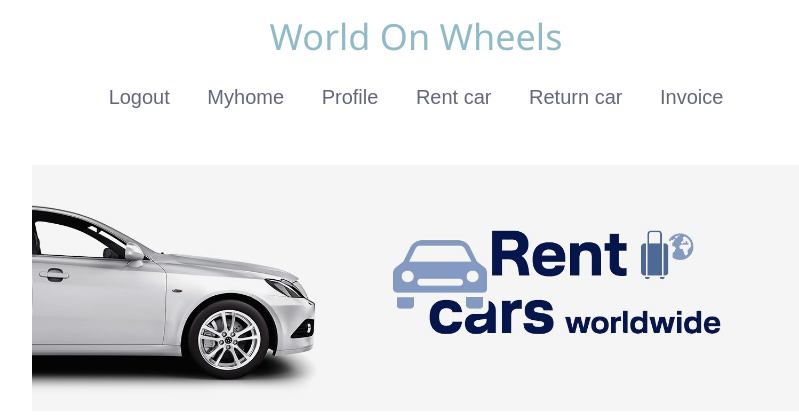
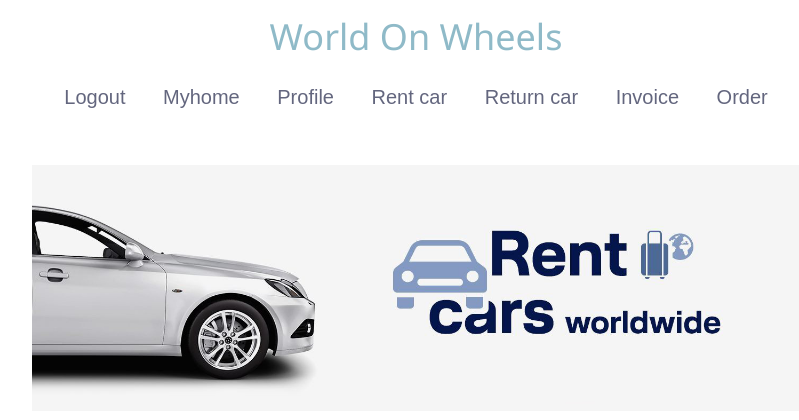
Before and after one commit to ningzhy3/Car-Rental-application, a Django app: page /customer_portal/auth/ in a window 1280 px wide. Shown: the top 420 px of the page, without its empty margins (224-1023 px from the left). Run offline with Django 3.2, Linux system fonts and the light colour scheme; the visitor is signed in with stand-in values (Sample User, id 1); some libraries are stand-ins or nearby versions.

Commit message:
Update base.html

```diff
--- a/WOW/customer_portal/templates/customer/base.html
+++ b/WOW/customer_portal/templates/customer/base.html
@@ -98,6 +98,7 @@
     <a class="w3-bar-item w3-btn w3-center" href="/customer_portal/rent/">Rent car</a>
     <a class="w3-bar-item w3-btn w3-center" href="/customer_portal/return/">Return car</a>
     <a class="w3-bar-item w3-btn w3-center" href="/customer_portal/invoice/">Invoice</a>
+    <a class="w3-bar-item w3-btn w3-center" href="/customer_portal/order/">Order</a>
   </div>
   <br><br>
 
```
